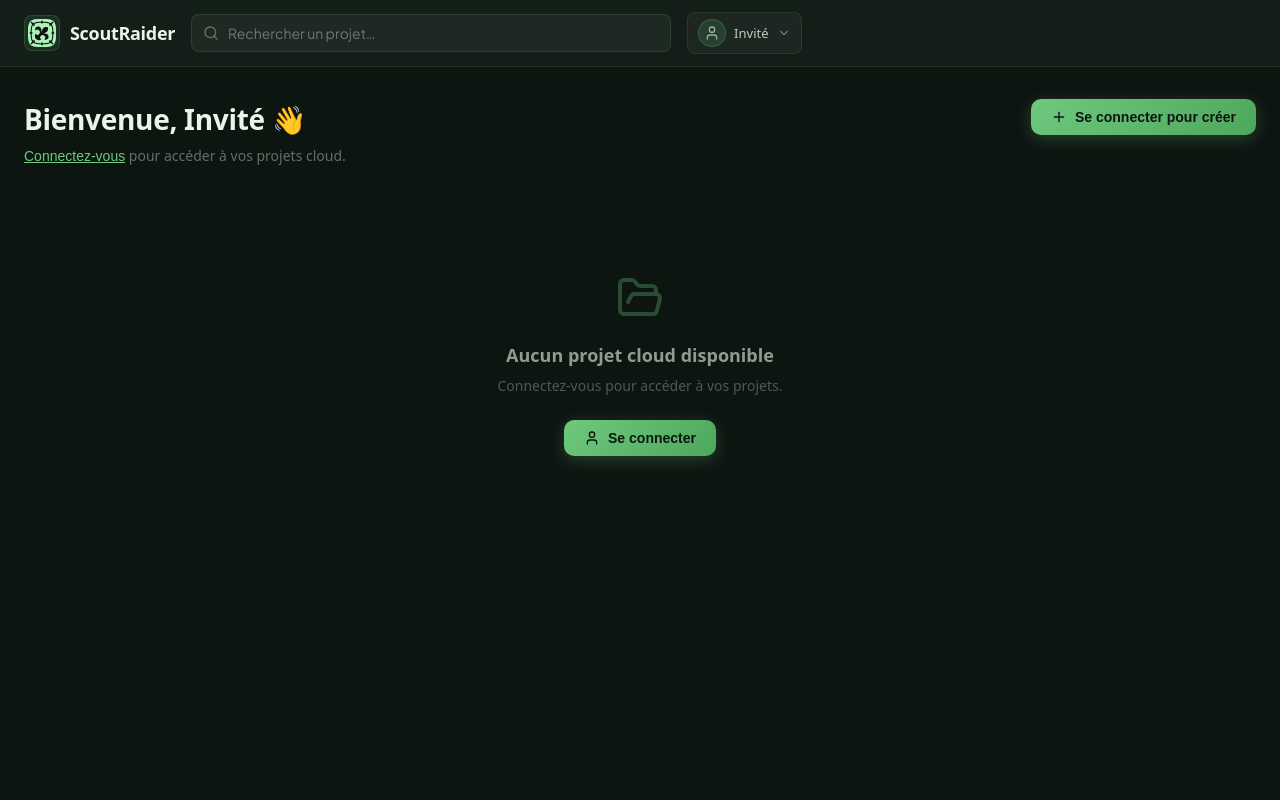
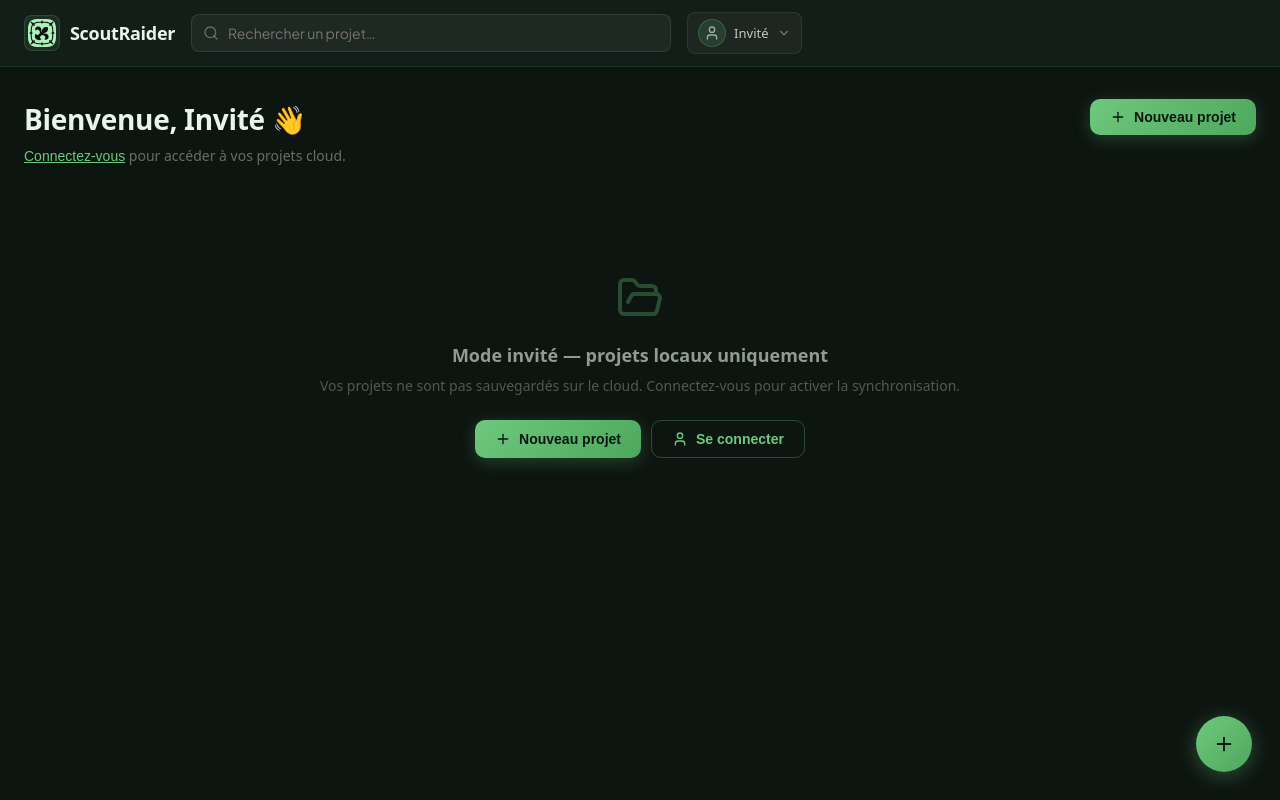
Before and after one commit to bastonus/ScoutRaider, a React (Vite) app: page /#/projects in a window 1280 px wide. Built offline with nearby package versions, Linux system fonts and the light colour scheme.

Commit message:
feat(guest): creation de projet en mode invite — ouvre editeur local sans compte

```diff
--- a/src/pages/ProjectsHomePage.tsx
+++ b/src/pages/ProjectsHomePage.tsx
@@ -253,13 +253,13 @@ export default function ProjectsHomePage() {
                             </p>
                         )}
                     </div>
-                    {/* Bouton visible pour tous — redirige vers login si invité */}
+                    {/* Bouton Nouveau projet — disponible pour tous, invité ou connecté */}
                     <button
                         style={s.newBtn}
-                        onClick={isGuest ? handleGuestLogin : handleNewProject}
+                        onClick={handleNewProject}
                     >
                         <Plus size={16} />
-                        <span>{isGuest ? 'Se connecter pour créer' : 'Nouveau projet'}</span>
+                        <span>Nouveau projet</span>
                     </button>
                 </div>
 
@@ -305,11 +305,16 @@ export default function ProjectsHomePage() {
                 {isGuest && !loadingProjects && (
                     <div style={s.emptyState}>
                         <FolderOpen size={48} style={{ color: 'rgba(110,201,126,0.3)', marginBottom: '12px' }} />
-                        <p style={s.emptyTitle}>Aucun projet cloud disponible</p>
-                        <p style={s.emptyHint}>Connectez-vous pour accéder à vos projets.</p>
-                        <button style={s.newBtn} onClick={handleGuestLogin}>
-                            <User size={16} /> Se connecter
-                        </button>
+                        <p style={s.emptyTitle}>Mode invité — projets locaux uniquement</p>
+                        <p style={s.emptyHint}>Vos projets ne sont pas sauvegardés sur le cloud. Connectez-vous pour activer la synchronisation.</p>
+                        <div style={{ display: 'flex', gap: '10px', flexWrap: 'wrap', justifyContent: 'center' }}>
+                            <button style={s.newBtn} onClick={handleNewProject}>
+                                <Plus size={16} /> Nouveau projet
+                            </button>
+                            <button style={{ ...s.newBtn, background: 'transparent', border: '1px solid rgba(110,201,126,0.3)', color: '#6EC97E', boxShadow: 'none' }} onClick={handleGuestLogin}>
+                                <User size={16} /> Se connecter
+                            </button>
+                        </div>
                     </div>
                 )}
 
@@ -354,17 +359,15 @@ export default function ProjectsHomePage() {
                 <div style={s.overlay} onClick={() => setUserMenuOpen(false)} />
             )}
 
-            {/* FAB — Floating "Nouveau projet" button (mobile-friendly, always visible) */}
-            {!isGuest && (
-                <button
-                    style={s.fab}
+            {/* FAB — Floating "Nouveau projet" button (mobile-friendly, toujours visible) */}
+            <button
+                style={s.fab}
                     onClick={handleNewProject}
                     title="Nouveau projet"
                     aria-label="Nouveau projet"
                 >
                     <Plus size={22} />
                 </button>
-            )}
 
             {/* CSS for animations */}
             <style>{`
```
